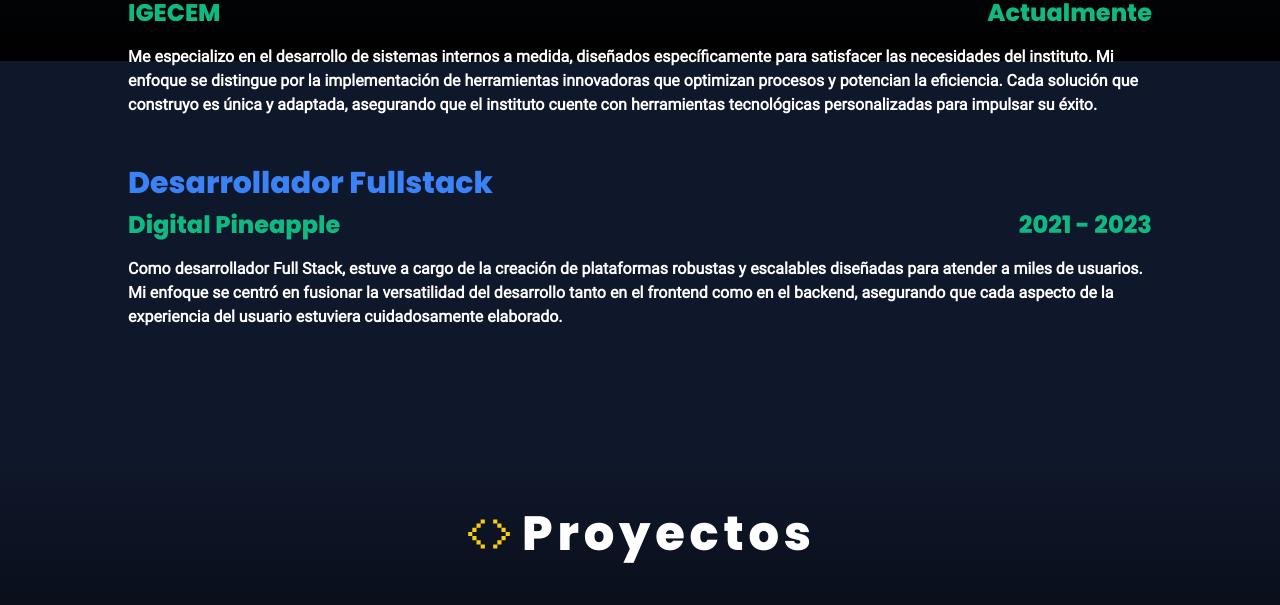
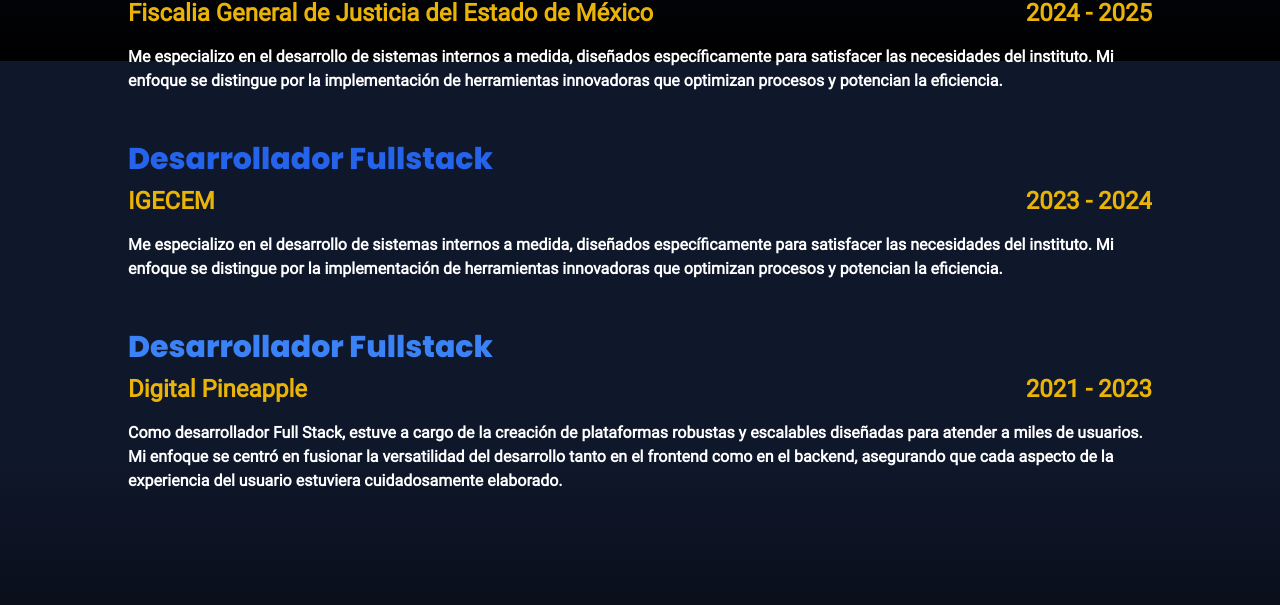
Before and after one commit to DuarteDc/porfolio-astro, an Astro site: page / in a window 1280 px wide. Shown: the part 739-1344 px from the top of the page. Built offline with nearby package versions, Linux system fonts and the light colour scheme; Astro itself is replaced by a stand-in of ours.

Commit message:
Updates job titles and descriptions in experience section
Replaces "Analista de sistemas" with "Desarrollador Fullstack" and adds relevant job details for improved clarity.

Enhances descriptions for each role to better reflect current responsibilities and accomplishments.

Adjusts formatting for consistency across sections.

```diff
--- a/src/components/Experince.astro
+++ b/src/components/Experince.astro
@@ -17,19 +17,38 @@ import MoonIcon from "./icons/MoonIcon.astro";
       class="paragraph py-5 after:transition-all after:duration-400 [&>p]:text-base"
     >
       <h4 class="text-blue-600 font-bold text-3xl my-2">
-        Analista de sistemas
+        Desarrollador Fullstack
       </h4>
-      <div class="text-emerald-500 text-2xl mb-4 flex justify-between">
-        <span>IGECEM</span>
-        <span class="font-">Actualmente</span>
+      <div
+        class="normal-text text-yellow-500 text-2xl mb-4 flex justify-between"
+      >
+        <span>Fiscalia General de Justicia del Estado de México</span>
+        <span class="font-">2024 - 2025</span>
       </div>
       <p>
         Me especializo en el desarrollo de sistemas internos a medida, diseñados
         específicamente para satisfacer las necesidades del instituto. Mi
         enfoque se distingue por la implementación de herramientas innovadoras
-        que optimizan procesos y potencian la eficiencia. Cada solución que
-        construyo es única y adaptada, asegurando que el instituto cuente con
-        herramientas tecnológicas personalizadas para impulsar su éxito.
+        que optimizan procesos y potencian la eficiencia.
+      </p>
+    </article>
+    <article
+      class="paragraph py-5 after:transition-all after:duration-400 [&>p]:text-base"
+    >
+      <h4 class="text-blue-600 font-bold text-3xl my-2">
+        Desarrollador Fullstack
+      </h4>
+      <div
+        class="normal-text text-yellow-500 text-2xl mb-4 flex justify-between"
+      >
+        <span>IGECEM</span>
+        <span class="font-">2023 - 2024</span>
+      </div>
+      <p>
+        Me especializo en el desarrollo de sistemas internos a medida, diseñados
+        específicamente para satisfacer las necesidades del instituto. Mi
+        enfoque se distingue por la implementación de herramientas innovadoras
+        que optimizan procesos y potencian la eficiencia.
       </p>
     </article>
     <article
@@ -38,7 +57,9 @@ import MoonIcon from "./icons/MoonIcon.astro";
       <h4 class="text-blue-500 font-bold text-3xl my-2">
         Desarrollador Fullstack
       </h4>
-      <div class="text-emerald-500 text-2xl mb-4 flex justify-between">
+      <div
+        class="normal-text text-yellow-500 text-2xl mb-4 flex justify-between"
+      >
         <span>Digital Pineapple</span>
         <span class="font-">2021 - 2023</span>
       </div>
```
